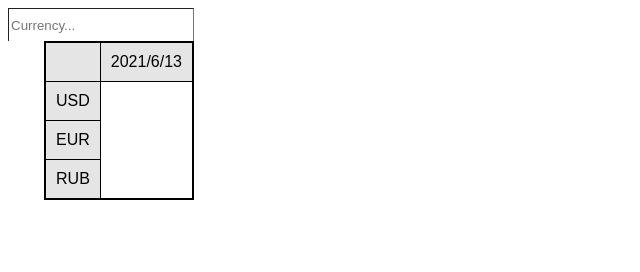
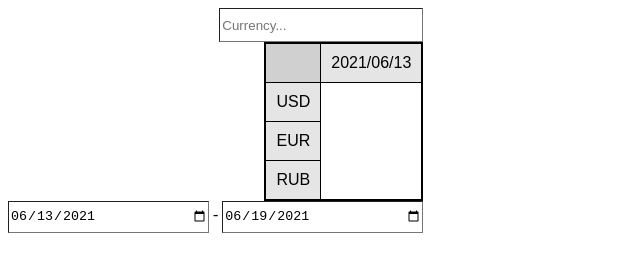
Before and after one commit to alxkho/exchange-rate-of-byn, a plain HTML site: page index.html in a window 1280 px wide. Shown: the whole page, without its empty margins (0-640 px from the left). Drawn offline with Linux system fonts and the light colour scheme; no server answers.

Commit message:
second part

```diff
--- a/index.html
+++ b/index.html
@@ -13,7 +13,7 @@
     <table>
         <thead>
           <tr>
-            <td></td>
+            <th></th>
           </tr>
         </thead>
         <tbody>
@@ -28,6 +28,11 @@
           </tr>
         </tbody>
     </table>
+    <div class="date">
+      <input type="date" class="startDate">
+      -
+      <input type="date" class="endDate">
+    </div>
   </div>
 
   <script src="script.js"></script>
--- a/script.js
+++ b/script.js
@@ -4,17 +4,27 @@ const thead = document.querySelector("thead tr"),
   tbody = document.querySelector("tbody"),
   tr = tbody.querySelectorAll("tr"),
   input = document.querySelector("input"),
+  datePeriod = document.querySelector(".date"),
+  startDate = datePeriod.querySelector(".startDate"),
+  endDate = datePeriod.querySelector(".endDate"),
   curID = [145, 292, 298]; // id currencies usd, eur, rub
 
+let endDateValue = (endDate.value = `${toInputDate()}`),
+  startDateValue = (startDate.value = `${getDaysPast(6)}`),
+  dateLimits = 6; // a week or no limits
 
-(async function getData() {
+async function getData() {
   try {
-    for (let i = 6; i >= 0; i--) {
+    cleanTable(document.querySelectorAll("td"));
+    //if we don't need the date limits ↓
+    // dateLimits = new Date(endDateValue).getDate() - new Date(startDateValue).getDate();
 
-      let date = getDaysPast(i); // get a week
-      thead.innerHTML += `<td>${date}</td>`; // create date header
+    for (let i = dateLimits; i >= 0; i--) {
+      let date = getDaysPast(i);
+      thead.innerHTML += `<td>${date.replace(/-/g, "/")}</td>`; // create date header
 
-      for (let j = 0; j < 3; j++) { //take the currency one by one
+      //take the currency one by one
+      for (let j = 0; j < 3; j++) {
         const api = `https://www.nbrb.by/api/exrates/rates/${curID[j]}?ondate=${date}`;
         await fetch(api)
           .then((response) => response.json())
@@ -28,19 +38,58 @@ const thead = document.querySelector("thead tr"),
       }
     }
     checkRate(); // find min and max values
-
   } catch (error) {
     alert(error);
   }
-})();
+}
 
+getData();
 input.addEventListener("keyup", search);
+// if we have a date limits
+startDate.addEventListener("change", () => {
+  startDateValue = datePeriod.querySelector(".startDate").value;
+  //automatically change another input value ( startDateValue + week )
+  endDateValue = toInputDate(startDateValue, dateLimits, true);
+  datePeriod.querySelector(".endDate").value = endDateValue;
+  getData();
+});
+endDate.addEventListener("change", () => {
+  endDateValue = datePeriod.querySelector(".endDate").value;
+  //automatically change another input value ( endDateValue - week )
+  startDateValue = toInputDate(endDateValue, dateLimits);
+  datePeriod.querySelector(".startDate").value = startDateValue;
+  getData();
+});
+
+// if we don't need the date limits ↓//
+// datePeriod.addEventListener("change", () => {
+//   startDateValue = datePeriod.querySelector(".startDate").value;
+//   endDateValue = datePeriod.querySelector(".endDate").value;
+//   getData();
+// });
+
+function toInputDate(date = new Date(), days = 0, operator = false) {
+  if (!operator) {
+    return new Date(new Date(date) - 1000 * 60 * 60 * 24 * days)
+      .toISOString()
+      .substr(0, 10);
+  }
+  return new Date(+new Date(date) + 1000 * 60 * 60 * 24 * days)
+    .toISOString()
+    .substr(0, 10);
+}
 
 function getDaysPast(days) {
-  const newDate = new Date(new Date() - 1000 * 60 * 60 * 24 * days); //get date in the past
-  return `${newDate.getFullYear()}/${
-    newDate.getMonth() + 1
-  }/${newDate.getDate()}`; // return date format yy/mm/dd
+  const newDate = toInputDate(endDateValue, days); //get date in the past
+  return newDate;
+}
+
+function cleanTable(td) {
+  if (td) {
+    td.forEach((element) => {
+      element.parentNode.removeChild(element);
+    });
+  }
 }
 
 function checkRate() {
--- a/style.css
+++ b/style.css
@@ -8,9 +8,8 @@
 input {
   margin: 0;
   height: 30px;
-  width: 180px;
+  width: 198px;
   border-width: 1px;
-  border-bottom: none;
   outline: none;
 }
 
```
Lines whose indentation alone changed are shown as unchanged.
